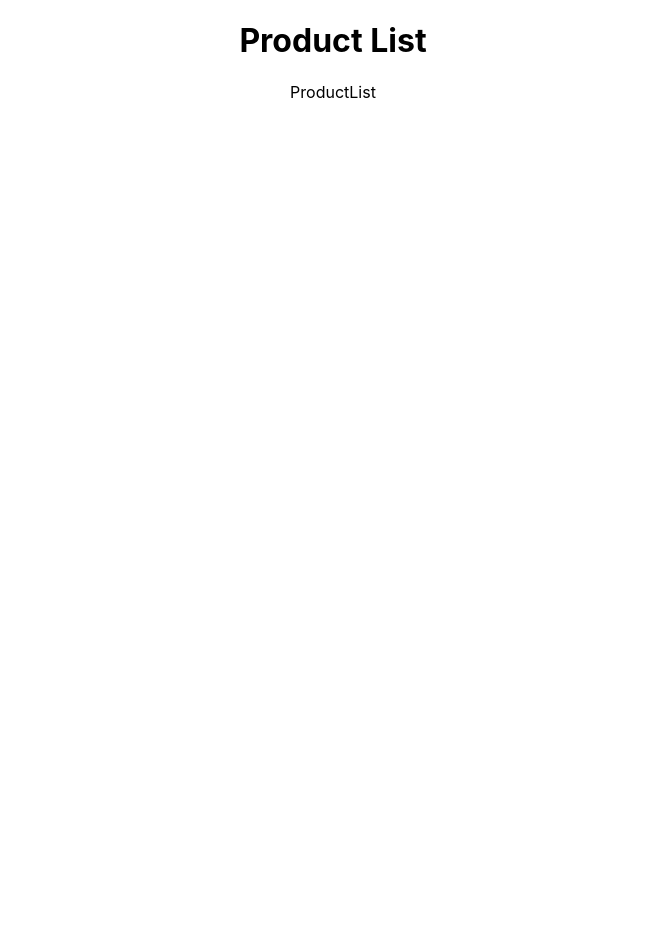
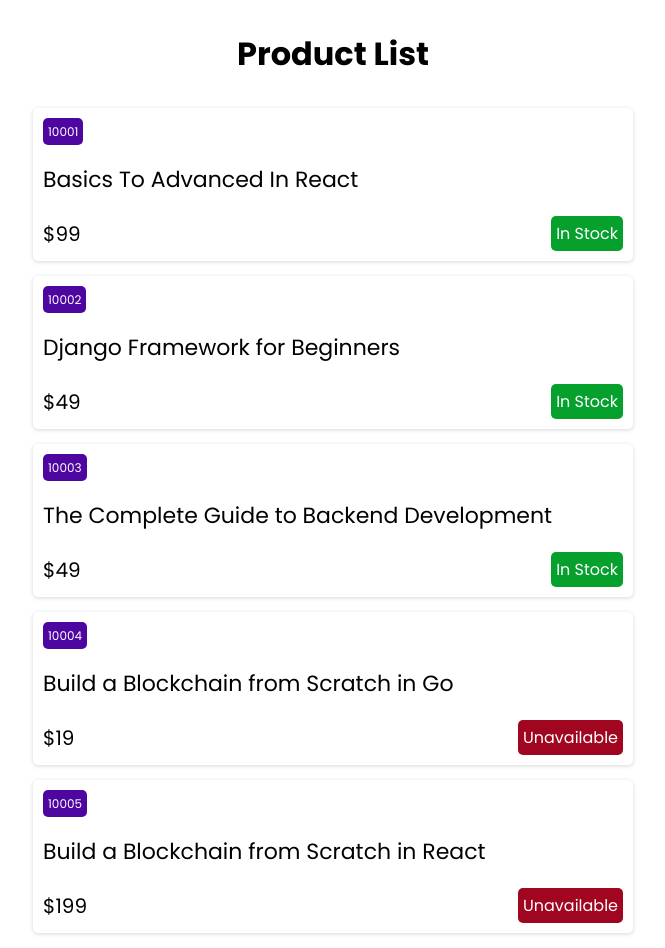
Before and after one commit to natnael-bedru/ReactJavaScriptUdemy, a React (Create React App) app: page / in a window 1280 px wide. Shown: the whole page, without its empty margins (307-972 px from the left). Before the commit the page ends 800 px from the top, so only its background shows below. Built offline with nearby package versions, Linux system fonts and the light colour scheme; data requests are answered from the project's data file.

Commit message:
List Output Part-35
Css updated for App.css & index.css

```diff
--- a/src/App.css
+++ b/src/App.css
@@ -1,38 +1,82 @@
 .App {
-  text-align: center;
+  max-width: 1200px;
+  margin: auto;
+  padding: 0px 15px;
 }
 
-.App-logo {
-  height: 40vmin;
-  pointer-events: none;
+h1{
+  text-align: center;
+  margin: 30px auto;
 }
 
-@media (prefers-reduced-motion: no-preference) {
-  .App-logo {
-    animation: App-logo-spin infinite 20s linear;
-  }
+.heading {
+  font-size: 22px;
+  align-items: center;
 }
 
-.App-header {
-  background-color: #282c34;
-  min-height: 100vh;
-  display: flex;
-  flex-direction: column;
-  align-items: center;
-  justify-content: center;
-  font-size: calc(10px + 2vmin);
-  color: white;
+.card {
+  margin: 15px auto;
+  padding: 10px;
+  box-shadow: rgba(0, 0, 0, 0.16) 0px 1px 4px;
+  max-width: 600px;
+  border-radius: 5px;
 }
 
-.App-link {
-  color: #61dafb;
+.card .id {
+  background-color: #4e06a0;
+  font-size: 12px;
+  color: #FFFFFF;
+  border-radius: 5px;
+  margin: 10px 0px;
+  padding: 5px;
+  display: inline;
 }
 
-@keyframes App-logo-spin {
-  from {
-    transform: rotate(0deg);
-  }
-  to {
-    transform: rotate(360deg);
-  }
+.card .name {
+  font-size: 22px;
+  font-weight: 400;
+  margin: 20px 0px;
 }
+
+.card .info {
+  font-size: 20px;
+  display: flex;
+  justify-content: space-between;
+  align-items: center;
+}
+
+.card .instock {
+  background-color: #06a02d;
+  font-size: 16px;
+  color: #FFFFFF;
+  border-radius: 5px;
+  padding: 5px;
+  display: inline;
+}
+
+.card .unavailable {
+  background-color: #a00620;
+  font-size: 16px;
+  color: #FFFFFF;
+  border-radius: 5px;
+  padding: 5px;
+  display: inline;
+}
+
+button {
+  border: 0px;
+  border-radius: 5px;
+  background-color: #0c68a1;
+  color: #FFFFFF;
+  cursor: pointer;
+  padding: 10px;
+  font-size: 20px;
+}
+
+button.onlyStock {
+  background-color: #0ca14f;
+}
+
+button.all {
+  background-color: #065ba0;
+}
--- a/src/components/ProductList.js
+++ b/src/components/ProductList.js
@@ -2,17 +2,25 @@ import { useState, useEffect } from 'react';
 
 export const ProductList = () => {
     const [products, setProducts] = useState([]);
-    console.log(products);
 
     useEffect (() => {
-        //console.log("Mounted");
-        //return console.log("Unmounted");
         fetch("http://localhost:8000/products")
         .then(response => response.json())
         .then(data => setProducts(data));
     },  []);
 
   return (
-    <div>ProductList</div>
+    <section>
+        {products.map((product) => (
+            <div className="card" key={product.id}>
+                <p className="id">{product.id}</p>
+               <p className="name">{product.name}</p>
+                <p className="info">
+                    <span>${product.price}</span>
+                    <span className={product.in_stock ? "instock" : "unavailable" }>{product.in_stock ? "In Stock" : "Unavailable"} </span>
+                </p>
+            </div>
+        ))}
+    </section>
   )
 }
--- a/src/index.css
+++ b/src/index.css
@@ -1,13 +1,8 @@
-body {
-  margin: 0;
-  font-family: -apple-system, BlinkMacSystemFont, 'Segoe UI', 'Roboto', 'Oxygen',
-    'Ubuntu', 'Cantarell', 'Fira Sans', 'Droid Sans', 'Helvetica Neue',
-    sans-serif;
-  -webkit-font-smoothing: antialiased;
-  -moz-osx-font-smoothing: grayscale;
+@import url('https://fonts.googleapis.com/css2?family=Poppins:ital,wght@0,100;0,200;0,300;0,400;0,500;0,600;0,700;0,800;0,900;1,100;1,200;1,300;1,400;1,500;1,600;1,700;1,800;1,900&family=Roboto&display=swap');
+
+* {
+  margin: 0px;
+  padding: 0px;
+  box-sizing: border-box;
+  font-family: 'Poppins', sans-serif;
 }
-
-code {
-  font-family: source-code-pro, Menlo, Monaco, Consolas, 'Courier New',
-    monospace;
-}
```
